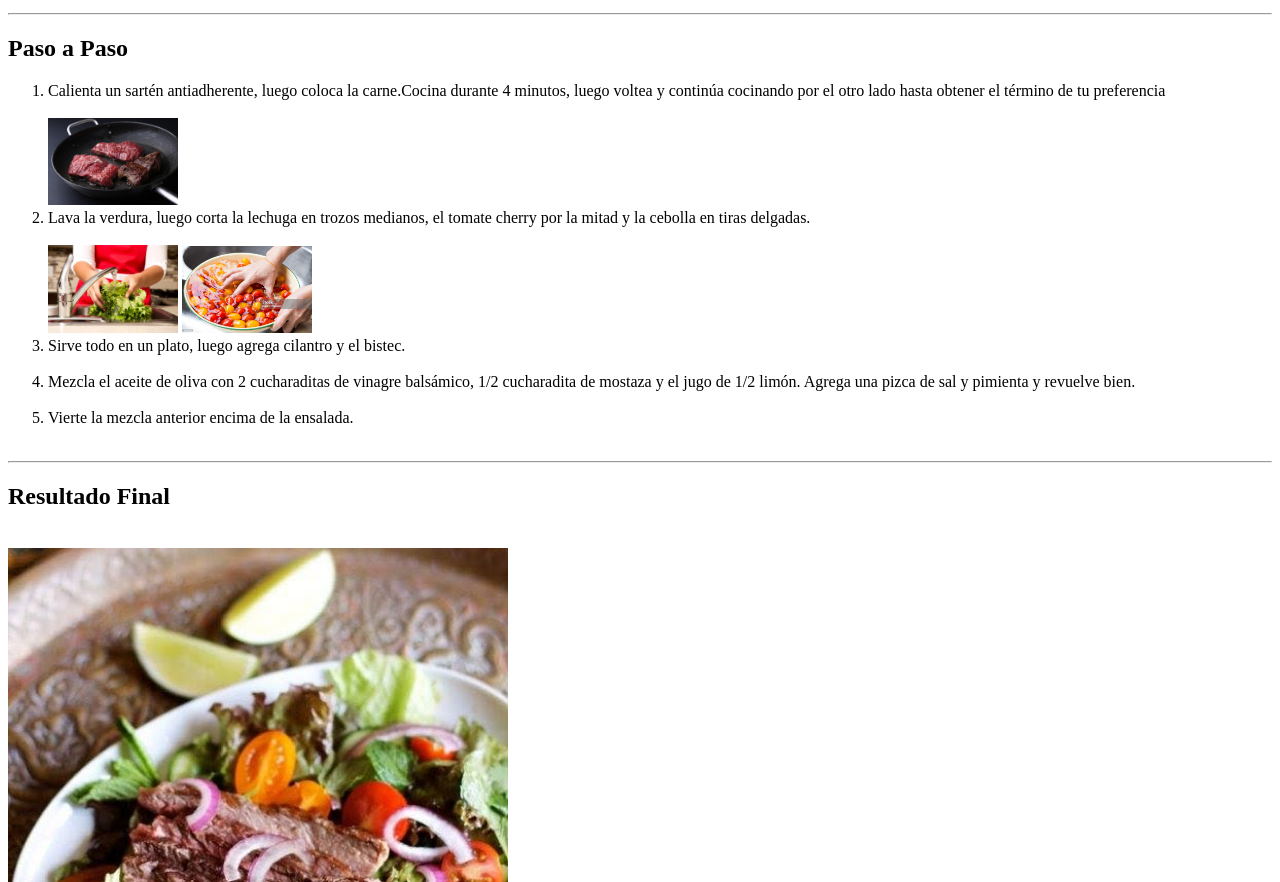
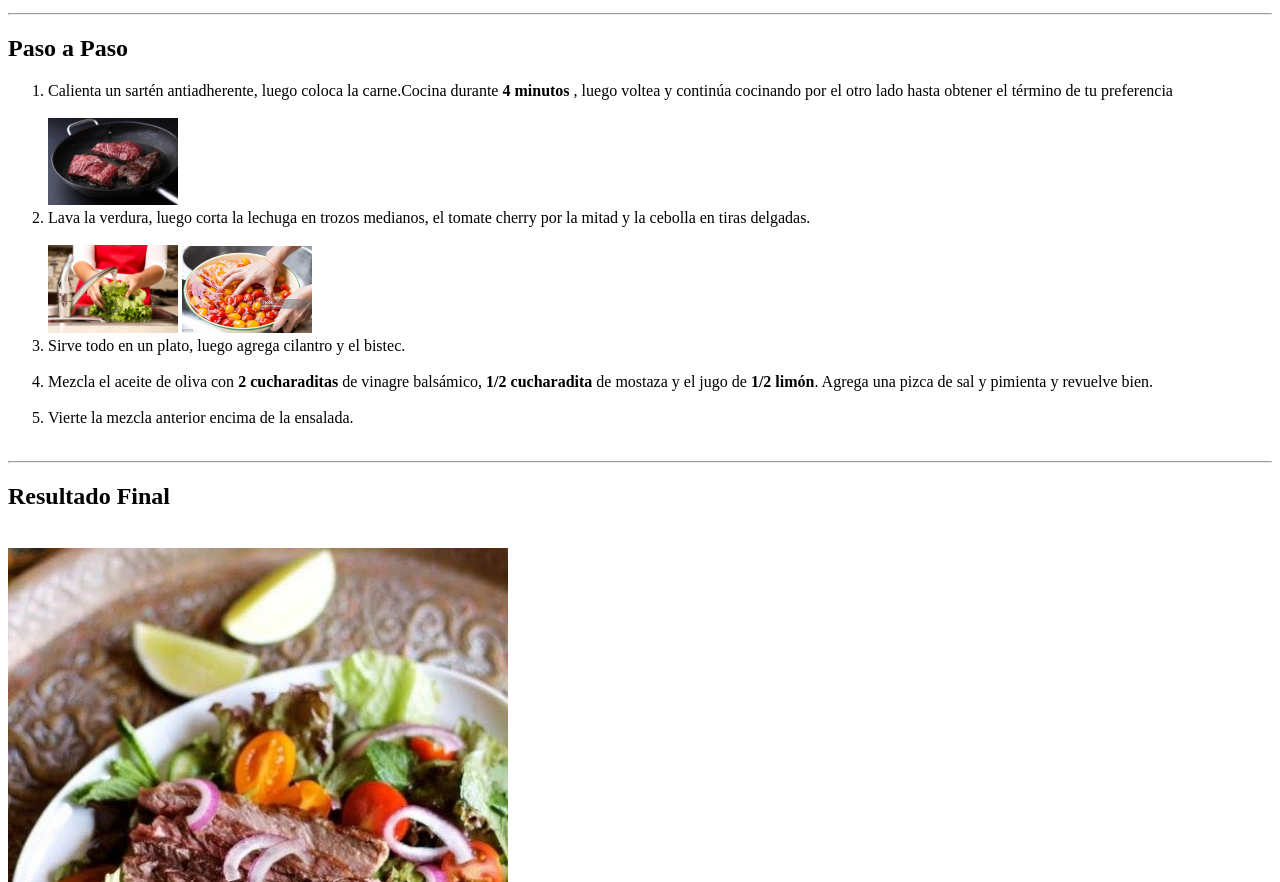
Before and after one commit to alexka9/ASIX_UF1_A5_miMENUsaludable_AlexKallon, a plain HTML site: page platos/segundoplato.html in a window 1280 px wide. Shown: the part 1057-1939 px from the top of the page. Drawn offline with Linux system fonts and the light colour scheme.

Commit message:
Puesto las cantidades en negrita

```diff
--- a/platos/segundoplato.html
+++ b/platos/segundoplato.html
@@ -35,7 +35,7 @@
     <hr>
     <h2 id="Paso a Paso">Paso a Paso</h2>
     <ol>
-        <li>Calienta un sartén antiadherente, luego coloca la carne.Cocina durante 4 minutos, luego voltea y continúa cocinando por el otro lado hasta obtener el término de tu preferencia</li>
+        <li>Calienta un sartén antiadherente, luego coloca la carne.Cocina durante <strong>4 minutos</strong> , luego voltea y continúa cocinando por el otro lado hasta obtener el término de tu preferencia</li>
         <br>
         <img src="../IMG/cocinar-bistec.jpg" width="130px">
         <br>
@@ -46,7 +46,7 @@
         <br>
         <li>Sirve todo en un plato, luego agrega cilantro y el bistec.</li>
         <br>
-        <li>Mezcla el aceite de oliva con 2 cucharaditas de vinagre balsámico, 1/2 cucharadita de mostaza y el jugo de 1/2 limón. Agrega una pizca de sal y pimienta y revuelve bien.</li>
+        <li>Mezcla el aceite de oliva con <strong>2 cucharaditas </strong> de vinagre balsámico, <strong>1/2 cucharadita</strong> de mostaza y el jugo de <strong>1/2 limón</strong>. Agrega una pizca de sal y pimienta y revuelve bien.</li>
         <br>
         <li>Vierte la mezcla anterior encima de la ensalada.</li>
         <br>
```
Also changed, not shown: platos/postre.html (+1 -1 lines), platos/primerplato.html (+2 -2 lines).
